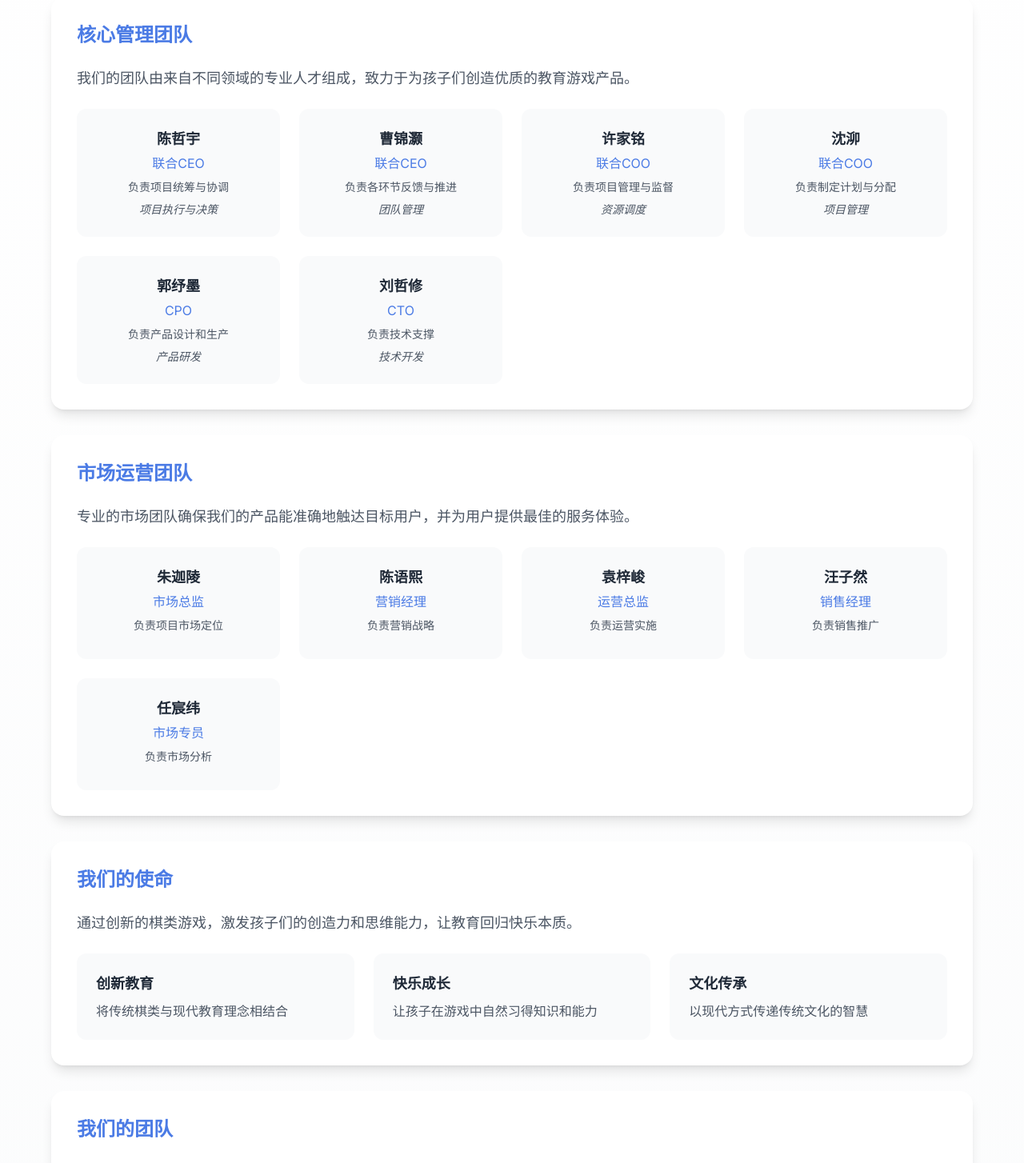
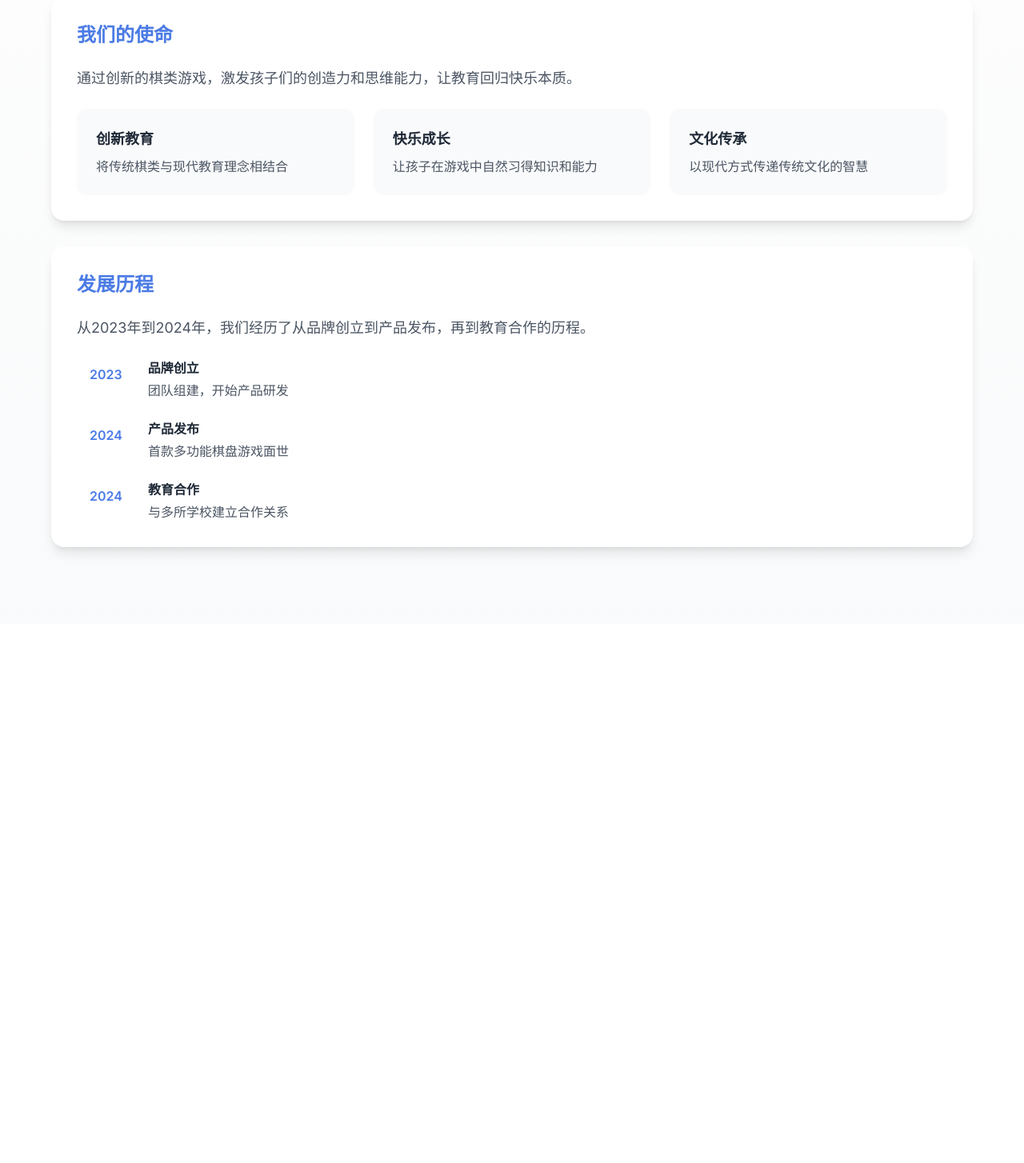
Before and after one commit to fbzyf/qiqushiwai, a Next.js app: page /about in a window 1280 px wide. Shown: the part 620-2074 px from the top of the page at 80% size. After the commit the page ends 1400 px from the top, so only its background shows below. Built offline with nearby package versions, Linux system fonts and the light colour scheme.

Commit message:
Simplify AboutUs component by removing team sections

```diff
--- a/components/AboutUs.tsx
+++ b/components/AboutUs.tsx
@@ -2,167 +2,21 @@
 
 import { motion } from 'framer-motion'
 
-// 基础团队成员类型
-type BaseTeamMember = {
-  name: string
-  role: string
-  description: string
-}
-
-// 带专长的团队成员类型
-type ExpertTeamMember = BaseTeamMember & {
-  expertise: string
-}
-
-// 基础 Section 类型
-type BaseSection = {
-  title: string
-  content: string
-}
-
-// 不同类型的 Section
-type StorySection = BaseSection & {
-  type: 'story'
-  details: string[]
-}
-
-type MissionSection = BaseSection & {
-  type: 'mission'
-  points: Array<{
-    title: string
-    description: string
-  }>
-}
-
-type TeamPhotoSection = BaseSection & {
-  type: 'teamPhoto'
-  teamPhoto: true
-}
-
-type ManagementSection = BaseSection & {
-  type: 'management'
-  members: ExpertTeamMember[]
-}
-
-type MarketingSection = BaseSection & {
-  type: 'marketing'
-  members: BaseTeamMember[]
-}
-
-type FinanceSection = BaseSection & {
-  type: 'finance'
-  members: ExpertTeamMember[]
-}
-
-type MilestoneSection = BaseSection & {
-  type: 'milestone'
-  milestones: Array<{
-    year: string
-    event: string
-    description: string
-  }>
-}
-
-// 联合类型
 type AboutSection = {
   title: string
   content: string
-  type: 'story' | 'mission' | 'team' | 'management' | 'marketing' | 'finance' | 'milestone'
-  teamPhoto?: boolean
+  type: 'story' | 'mission' | 'milestone'
   details?: string[]
   points?: Array<{
     title: string
     description: string
   }>
-  members?: BaseTeamMember[] | ExpertTeamMember[]
   milestones?: Array<{
     year: string
     event: string
     description: string
   }>
 }
-
-const teamMembers: ExpertTeamMember[] = [
-  {
-    name: "陈哲宇",
-    role: "联合CEO",
-    description: "负责项目统筹与协调",
-    expertise: "项目执行与决策"
-  },
-  {
-    name: "曹锦灏",
-    role: "联合CEO",
-    description: "负责各环节反馈与推进",
-    expertise: "团队管理"
-  },
-  {
-    name: "许家铭",
-    role: "联合COO",
-    description: "负责项目管理与监督",
-    expertise: "资源调度"
-  },
-  {
-    name: "沈泖",
-    role: "联合COO",
-    description: "负责制定计划与分配",
-    expertise: "项目管理"
-  },
-  {
-    name: "郭纾墨",
-    role: "CPO",
-    description: "负责产品设计和生产",
-    expertise: "产品研发"
-  },
-  {
-    name: "刘哲修",
-    role: "CTO",
-    description: "负责技术支撑",
-    expertise: "技术开发"
-  }
-]
-
-const marketingTeam: BaseTeamMember[] = [
-  {
-    name: "朱迦陵",
-    role: "市场总监",
-    description: "负责项目市场定位"
-  },
-  {
-    name: "陈语熙",
-    role: "营销经理",
-    description: "负责营销战略"
-  },
-  {
-    name: "袁梓峻",
-    role: "运营总监",
-    description: "负责运营实施"
-  },
-  {
-    name: "汪子然",
-    role: "销售经理",
-    description: "负责销售推广"
-  },
-  {
-    name: "任宸纬",
-    role: "市场专员",
-    description: "负责市场分析"
-  }
-]
-
-const financeTeam: ExpertTeamMember[] = [
-  {
-    name: "李昊禹",
-    role: "联合CFO",
-    description: "负责投融资方案",
-    expertise: "财务分析"
-  },
-  {
-    name: "缪德馨",
-    role: "联合CFO",
-    description: "负责成本控制",
-    expertise: "财务管理"
-  }
-]
 
 const aboutSections: AboutSection[] = [
   {
@@ -174,18 +28,6 @@ const aboutSections: AboutSection[] = [
       "专注儿童教育游戏开发",
       "致力于传统文化创新"
     ]
-  },
-  {
-    type: 'management',
-    title: "核心管理团队",
-    content: "我们的团队由来自不同领域的专业人才组成，致力于为孩子们创造优质的教育游戏产品。",
-    members: teamMembers
-  },
-  {
-    type: 'marketing',
-    title: "市场运营团队",
-    content: "专业的市场团队确保我们的产品能准确地触达目标用户，并为用户提供最佳的服务体验。",
-    members: marketingTeam
   },
   {
     title: "我们的使命",
@@ -207,18 +49,6 @@ const aboutSections: AboutSection[] = [
     ]
   },
   {
-    title: "我们的团队",
-    content: "年轻而充满活力的团队，用创新思维推动教育游戏的发展。",
-    type: 'teamPhoto',
-    teamPhoto: true
-  },
-  {
-    title: "财务管理团队",
-    content: "严谨的财务团队为项目的可持续发展提供有力保障。",
-    type: 'finance',
-    members: financeTeam
-  },
-  {
     title: "发展历程",
     content: "从2023年到2024年，我们经历了从品牌创立到产品发布，再到教育合作的历程。",
     type: 'milestone',
@@ -226,7 +56,7 @@ const aboutSections: AboutSection[] = [
       {
         year: "2023",
         event: "品牌创立",
-        description: "团队组建，始品研发"
+        description: "团队组建，开始产品研发"
       },
       {
         year: "2024",
@@ -242,7 +72,6 @@ const aboutSections: AboutSection[] = [
   }
 ]
 
-// 完整的 renderSection 函数
 function renderSection(section: AboutSection) {
   switch (section.type) {
     case 'story':
@@ -258,7 +87,7 @@ function renderSection(section: AboutSection) {
       )
 
     case 'mission':
-      return (
+      return section.points && (
         <div className="grid md:grid-cols-3 gap-6">
           {section.points.map((point, i) => (
             <div key={i} className="bg-gray-50 rounded-xl p-6">
@@ -269,46 +98,8 @@ function renderSection(section: AboutSection) {
         </div>
       )
 
-    case 'management':
-    case 'finance':
-      return (
-        <div className="grid md:grid-cols-3 lg:grid-cols-4 gap-6">
-          {section.members.map((member: ExpertTeamMember, i) => (
-            <motion.div
-              key={i}
-              className="bg-gray-50 rounded-xl p-6 text-center"
-              whileHover={{ y: -5 }}
-              transition={{ duration: 0.2 }}
-            >
-              <h3 className="font-semibold text-lg mb-1">{member.name}</h3>
-              <p className="text-primary mb-2">{member.role}</p>
-              <p className="text-gray-600 text-sm mb-2">{member.description}</p>
-              <p className="text-gray-600 text-sm italic">{member.expertise}</p>
-            </motion.div>
-          ))}
-        </div>
-      )
-
-    case 'marketing':
-      return (
-        <div className="grid md:grid-cols-3 lg:grid-cols-4 gap-6">
-          {section.members.map((member: BaseTeamMember, i) => (
-            <motion.div
-              key={i}
-              className="bg-gray-50 rounded-xl p-6 text-center"
-              whileHover={{ y: -5 }}
-              transition={{ duration: 0.2 }}
-            >
-              <h3 className="font-semibold text-lg mb-1">{member.name}</h3>
-              <p className="text-primary mb-2">{member.role}</p>
-              <p className="text-gray-600 text-sm mb-2">{member.description}</p>
-            </motion.div>
-          ))}
-        </div>
-      )
-
     case 'milestone':
-      return (
+      return section.milestones && (
         <div className="space-y-6">
           {section.milestones.map((milestone, i) => (
             <div key={i} className="flex items-start">
@@ -323,9 +114,6 @@ function renderSection(section: AboutSection) {
           ))}
         </div>
       )
-
-    default:
-      return null
   }
 }
 
@@ -358,25 +146,6 @@ export function AboutUs() {
                 <p className="text-gray-600 mb-6 text-lg">{section.content}</p>
               )}
 
-              {section.teamPhoto && (
-                <motion.div
-                  className="relative aspect-[16/9] rounded-xl overflow-hidden mb-8"
-                  whileHover={{ scale: 1.02 }}
-                  transition={{ duration: 0.3 }}
-                >
-                  <div className="absolute inset-0 bg-gradient-to-t from-black/50 to-transparent z-10" />
-                  <img
-                    src="/images/team/team-photo.jpg"
-                    alt="棋趣世外团队"
-                    className="w-full h-full object-cover"
-                  />
-                  <div className="absolute bottom-0 left-0 right-0 p-6 text-white z-20">
-                    <p className="text-lg font-medium">棋趣世外团队</p>
-                    <p className="text-sm opacity-80">用创新思维，创造教育的无限可能</p>
-                  </div>
-                </motion.div>
-              )}
-
               {renderSection(section)}
             </motion.div>
           ))}
```
